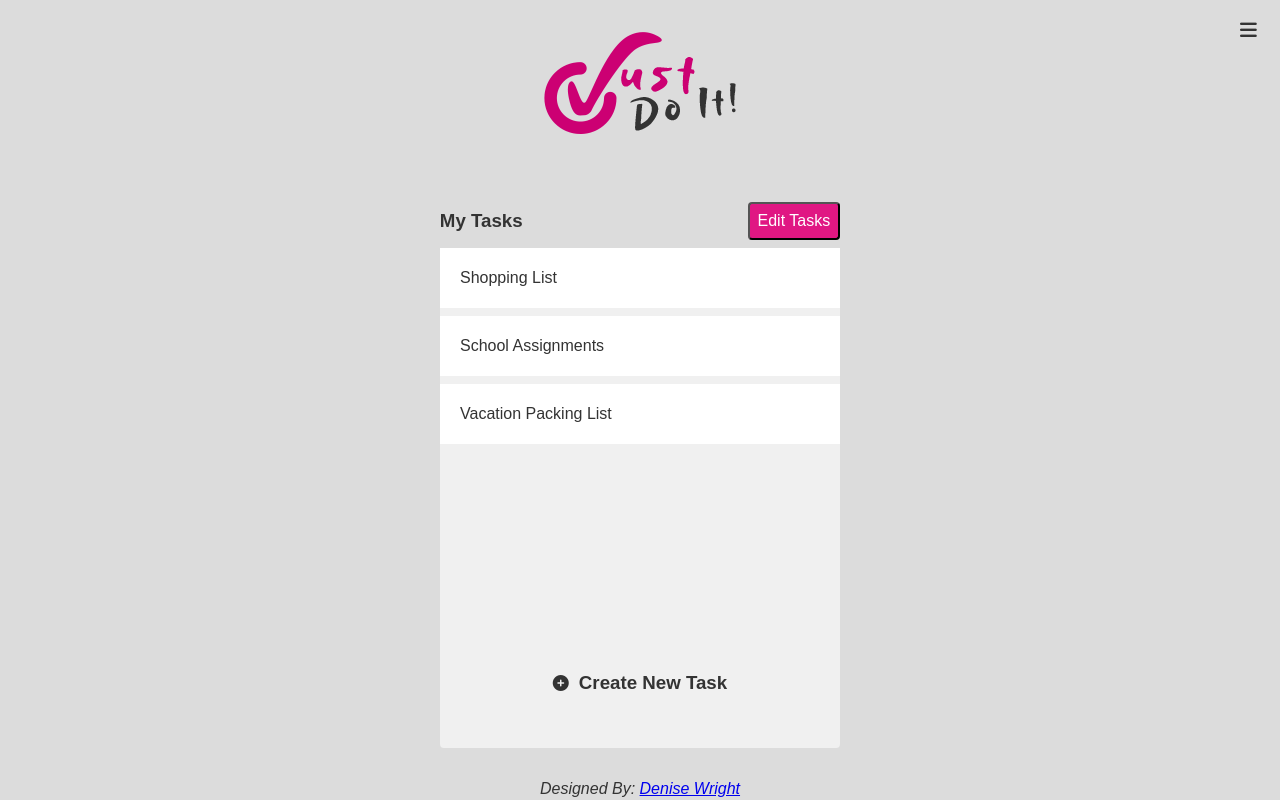
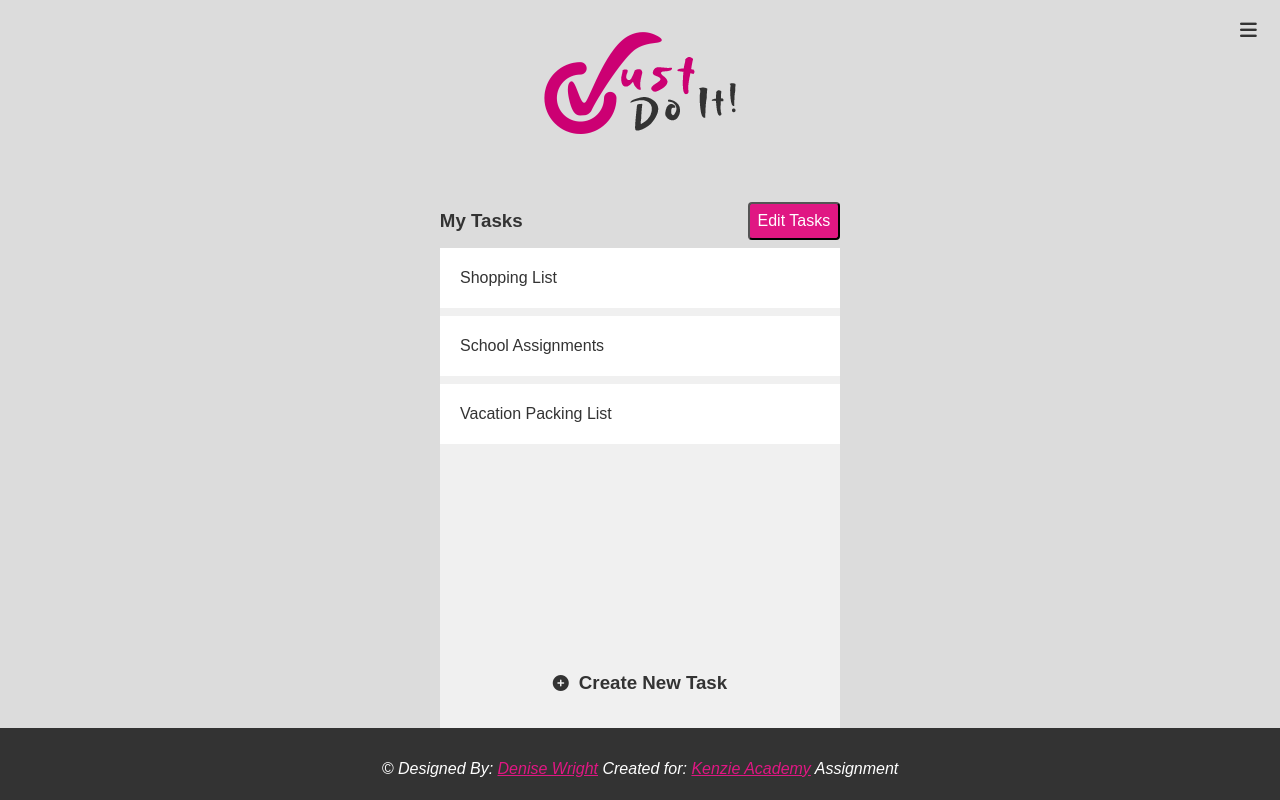
Before and after one commit to dwrightdesigns/todo-app, a React (Create React App) app: page / in a window 1280 px wide. Built offline with nearby package versions, Linux system fonts and the light colour scheme.

Commit message:
Components and Props Activity
Components and Props Activity Completed

```diff
--- a/src/App.css
+++ b/src/App.css
@@ -38,6 +38,11 @@ body {
   border-bottom: 1px solid var(--light-color);
 }
 
+.sidebar ul li:hover {
+  color: var(--main-color);
+  cursor: pointer;
+}
+
 .toggle-btn {
   position: absolute;
   left: -40px;
@@ -68,9 +73,10 @@ main {
 .logo {
   padding-top: 2rem;
   padding-bottom: 4rem;
+  text-align: center;
 }
 
-.inner__frame {
+.list_box {
   background-color: var(--lighter-color);
   width: 400px;
   margin: auto;
@@ -78,7 +84,7 @@ main {
   height: 500px;
 }
 
-.inner__frame ul li {
+.list_box ul li {
   list-style-type: none;
   background-color: var(--lightest-color);
   margin: .5rem;
@@ -91,7 +97,7 @@ main {
   padding-left: 20px;
 }
 
-.inner__frame li:hover{
+.list_box li:hover{
     opacity: .75;
     color: var(--main-color);
     cursor: pointer;
@@ -130,4 +136,17 @@ main {
 footer {
   text-align: center;
   padding-top: 2rem;
+  background-color: var(--dark-color);
+  color: var(--lightest-color);
+  height: 40px;
+  display: flex;
+  justify-content: center;
+  position: fixed;
+  bottom: 0;
+  right: 0;
+  left: 0;
 }
+
+footer a {
+  color: var(--main-color);
+}
--- a/src/App.js
+++ b/src/App.js
@@ -1,76 +1,56 @@
 import React from "react";
 import "./App.css";
-
-function toggleSidebar() {
-  document.querySelector(".sidebar").classList.toggle("active");
-}
+import Task from "./components/Task";
+import Nav from "./components/Nav";
+import Header from "./components/Header";
+import Subheader from "./components/subheader";
+import Additem from "./components/Additem";
+import Footer from "./components/footer";
 
 const user = {
   name: "Denise Wright",
   avatar: "https://bit.ly/3fWa4Gw",
-}
+};
 
 const tasks = [
   {
     id: 1,
     title: "Shopping List",
-    completed: false
+    completed: false,
   },
   {
     id: 2,
     title: "School Assignments",
-    completed: false
+    completed: false,
   },
   {
     id: 3,
     title: "Vacation Packing List",
-    completed: false
+    completed: false,
   },
-]
+];
 
 function App() {
   return (
     <>
-      <header className="sidebar">
-        <div className="toggle-btn" onClick={toggleSidebar}>
-          <i className="fas fa-bars"></i>
-        </div>
-        <div className="user">
-          <img className="avatar" alt="user avatar" src={user.avatar}/>
-          <h3>{user.name}</h3>
-        </div>
-        <ul>
-          <li>My Tasks</li>
-          <li>My Profile</li>
-          <li>Settings</li>
-        </ul>
-      </header>
+      <Nav avatar={user.avatar} name={user.name} />
+      <Header />
       <main>
-        <div className="logo">
-          <img alt="just do it logo" src="./logo192.png" />
-        </div>
         <section className="sub__header">
-          <h3>My Tasks</h3>
-          <button>Edit Tasks</button>
+          <Subheader subheader="My Tasks" button="Edit Tasks" />
         </section>
-        <section className="inner__frame">
+        <section className="list_box">
           <ul>
-            {tasks.map((task) => (
-              <li>{task.title}</li>
+            {tasks.map((taskObj, index) => (
+              <Task task={taskObj} key={index} />
             ))}
           </ul>
           <div className="new__task">
-            <i className="fas fa-plus-circle"></i>
-            <h3>Create New Task</h3>
+            <Additem add="Create New Task" />
           </div>
         </section>
       </main>
-      <footer>
-        <cite>
-          Designed By:{" "}
-          <a href="https://denisewrightdesigns.com">Denise Wright</a>
-        </cite>
-      </footer>
+          <Footer/>
     </>
   );
 }
--- /dev/null
+++ b/src/components/Additem.js
@@ -0,0 +1,12 @@
+import React from "react";
+
+function Additem(props) {
+  return (
+    <>
+      <i className="fas fa-plus-circle"></i>
+      <h3>{props.add}</h3>
+    </>
+  );
+}
+
+export default Additem;
--- /dev/null
+++ b/src/components/Header.js
@@ -0,0 +1,11 @@
+import React from "react";
+
+function Header() {
+  return (
+    <header className="logo">
+      <img alt="just do it logo" src="./logo192.png" />
+    </header>
+  );
+}
+
+export default Header;
--- /dev/null
+++ b/src/components/Nav.js
@@ -0,0 +1,22 @@
+import React from "react";
+
+function Nav(props) {
+  return (
+    <nav className="sidebar">
+      <div className="toggle-btn">
+        <i className="fas fa-bars"></i>
+      </div>
+      <div className="user">
+        <img className="avatar" alt="user avatar" src={props.avatar} />
+        <h3>{props.name}</h3>
+      </div>
+      <ul>
+        <li>My Tasks</li>
+        <li>My Profile</li>
+        <li>Settings</li>
+      </ul>
+    </nav>
+  );
+}
+
+export default Nav;
--- /dev/null
+++ b/src/components/Task.js
@@ -0,0 +1,9 @@
+import React from "react"
+
+function Task(props) {
+  return (
+    <li>{props.task.title}</li>
+  );
+}
+
+export default Task;
--- /dev/null
+++ b/src/components/footer.js
@@ -0,0 +1,13 @@
+import React from "react";
+
+function Footer() {
+  return (
+    <footer>
+      <cite>
+       © Designed By: <a href="https://denisewrightdesigns.com">Denise Wright</a> Created for: <a href="https://www.kenzie.academy">Kenzie Academy</a> Assignment
+      </cite>
+    </footer>
+  );
+}
+
+export default Footer;
--- /dev/null
+++ b/src/components/subheader.js
@@ -0,0 +1,12 @@
+import React from "react";
+
+function Subheader(props) {
+  return (
+    <>
+      <h3>{props.subheader}</h3>
+      <button>{props.button}</button>
+    </>
+  );
+}
+
+export default Subheader;
```
